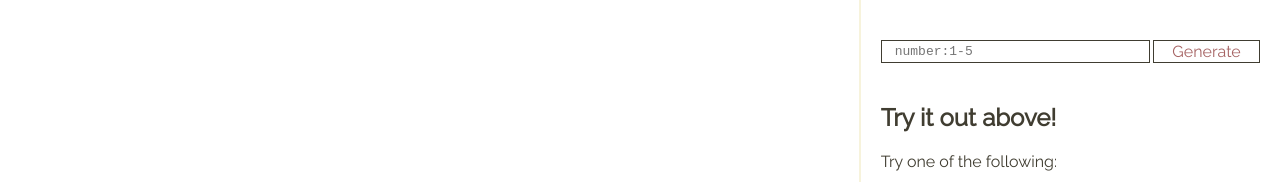
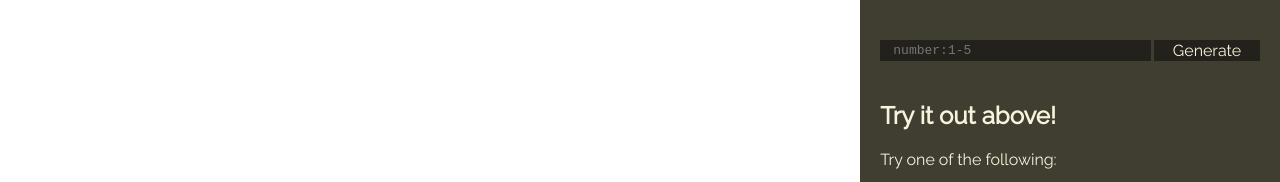
Before and after one commit to DeityJS/deityjs.github.io, a plain HTML site: page index.html in a window 1280 px wide. Shown: the top 182 px of the page. Drawn offline with Linux system fonts and the light colour scheme.

Commit message:
invert sidebar colours

```diff
--- a/src/style.css
+++ b/src/style.css
@@ -67,8 +67,9 @@ h1 {
 .sidebar {
 	flex-grow: 1;
 	padding: 0 20px;
-	border-left: 2px #F7F3DC solid;
 	overflow: auto;
+	background: #403D31;
+	color: #F7F3DC;
 }
 
 form {
@@ -91,13 +92,12 @@ form button {
 
 	font-family: inherit;
 	font-size: inherit;
-
-	background-color: white;
-	color: #A66363;
 }
 
 form input, form button {
-	border: 1px #403D31 solid;
+	border: 0;
+	background-color: #23211B;
+	color: inherit;
 }
 
 ul.no-bullet {
```
